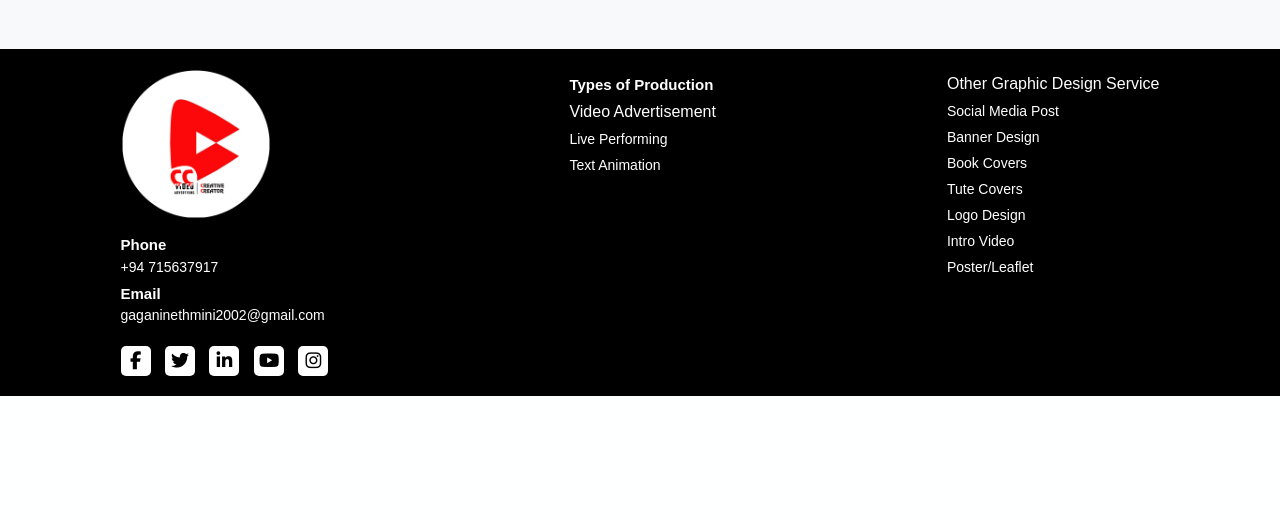
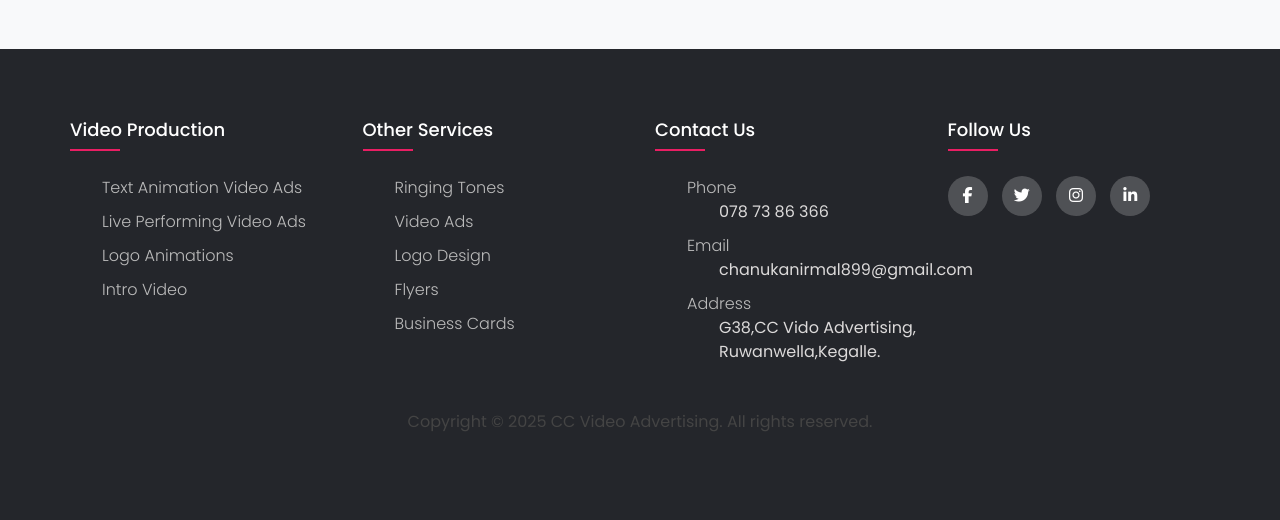
Before and after one commit to GaganiJayasekara/CC_Video_Advertisining, a PHP site: page /start.html in a window 1280 px wide. Shown: the part 1132-1652 px from the top of the page. Before the commit the page ends 1528 px from the top, so only its background shows below. Run offline with PHP 8.4, Linux system fonts and the light colour scheme.

Commit message:
Update footer in start.html

```diff
--- a/css/start.css
+++ b/css/start.css
@@ -1,8 +1,16 @@
+@import url('https://fonts.googleapis.com/css2?family=Poppins:wght@300;400;500;600;700&display=swap');
 body {
-    font-family: Arial, sans-serif;
+    line-height: 1.5;
+	  font-family: 'Poppins', sans-serif;
     margin: 0;
     padding: 0;
     background-color: #f8f9fa;
+}
+
+*{
+	margin:0;
+	padding:0;
+	box-sizing: border-box;
 }
 
 header {
@@ -65,61 +73,98 @@ header h1 {
     font-weight: 500;
 }
 
-.footer {
-  background-color: #000;
-  padding: 10px 5px;
+.container{
+	max-width: 1170px;
+	margin:auto;
+}
+.row{
+	display: flex;
+	flex-wrap: wrap;
+}
+ul{
+	list-style: none;
+}
+.footer{
+	background-color: #24262b;
+    padding: 70px 0;
+}
+.footer-col{
+   width: 25%;
+   padding: 0 15px;
+}
+.footer-col h4{
+	font-size: 18px;
+	color: #ffffff;
+	text-transform: capitalize;
+	margin-bottom: 35px;
+	font-weight: 500;
+	position: relative;
+}
+.footer-col h4::before{
+	content: '';
+	position: absolute;
+	left:0;
+	bottom: -10px;
+	background-color: #e91e63;
+	height: 2px;
+	box-sizing: border-box;
+	width: 50px;
+}
+.footer-col ul li:not(:last-child){
+	margin-bottom: 10px;
+}
+.footer-col ul li a{
+	font-size: 16px;
+	text-transform: capitalize;
+	color: #ffffff;
+	text-decoration: none;
+	font-weight: 300;
+	color: #bbbbbb;
+	display: block;
+	transition: all 0.3s ease;
+}
+.footer-col ul li a:hover{
+	color: #ffffff;
+	padding-left: 8px;
+}
+.footer-col .social-links a{
+	display: inline-block;
+	height: 40px;
+	width: 40px;
+	background-color: rgba(255,255,255,0.2);
+	margin:0 10px 10px 0;
+	text-align: center;
+	line-height: 40px;
+	border-radius: 50%;
+	color: #ffffff;
+	transition: all 0.5s ease;
+}
+.footer-col .social-links a:hover{
+	color: #24262b;
+	background-color: #ffffff;
+}
+.a{
+	color:rgb(220, 218, 218)
 }
 
-.footer-container {
-  display: flex;
-  justify-content: space-around;
-  flex-wrap: wrap;
+.footerLogo img{
+	width: 50px;
+
 }
-
-.footer-section {
-  max-width: 250px;
-  margin: 5px;
-  padding: 5px;
+/*responsive*/
+@media(max-width: 767px){
+  .footer-col{
+    width: 50%;
+    margin-bottom: 30px;
 }
-
-.logo {
-  width: 150px;
-  margin-bottom: 10px;
-  border-radius: 50%;
 }
-
-.footer-section h6{
-    color: white;
-    font-size: medium;
+@media(max-width: 574px){
+  .footer-col{
+    width: 100%;
 }
-
-.footer-section p {
-  margin: 5px 0;
-  font-size: 14px;
-  color: white;
 }
-
-.footer-section strong {
-  font-size: 15px;
+.footer-bottom{
+	color:#444444;
+	text-align: center;
+	margin-top:30px;
 }
-
-.social-icons {
-  margin-top: 20px;
-  size: 5px;
-}
-
-.social-icons a {
-  color: white;
-  margin-right: 10px;
-  font-size: 18px;
-  text-decoration: none;
-  display: inline-block;
-  background-color: #fff;
-  color: #000;
-  border-radius: 5px;
-  padding: 5px;
-  width: 30px;
-  height: 30px;
-  text-align: center;
-  line-height: 20px;
-}
--- a/start.html
+++ b/start.html
@@ -4,6 +4,7 @@
   <meta charset="UTF-8">
   <meta name="viewport" content="width=device-width, initial-scale=1.0">
   <title>CC Video Advertisining</title>
+  <link rel="stylesheet" type="text/css" href="https://cdnjs.cloudflare.com/ajax/libs/font-awesome/5.15.1/css/all.min.css">
 
   <!--Fontawsome CDN-->
   <link
@@ -57,40 +58,64 @@
     </div>
   </section>
 
-  <footer class="footer">
-    <div class="footer-container">
-      <div class="footer-section logo-contact">
-        <img src="../CC_Video_Advertisining/images/logo.jpg" class="logo" alt="Logo">
-        <p><strong>Phone</strong><br>+94 715637917</p>
-        <p><strong>Email</strong><br>gaganinethmini2002@gmail.com</p>
-        <div class="social-icons">
-          <a href="#"><i class="fab fa-facebook-f"></i></a>
-          <a href="#"><i class="fab fa-twitter"></i></a>
-          <a href="#"><i class="fab fa-linkedin-in"></i></a>
-          <a href="#"><i class="fab fa-youtube"></i></a>
-          <a href="#"><i class="fab fa-instagram"></i></a>
-        </div>
-      </div>
+   <footer class="footer">
+  	 <div class="container">
 
+  	 	<div class="row">
 
-      <div class="footer-section">
-        <p><strong>Types of Production</strong></p>
-        <p><h6>Video Advertisement</h6></p>
-        <p>Live Performing</p>
-        <p>Text Animation</p>
-      </div>
+  	 		<div class="footer-col">
 
-      <div class="footer-section">
-        <p><h6>Other Graphic Design Service</h6></p>
-        <p>Social Media Post</p>
-        <p>Banner Design</p>
-        <p>Book Covers</p>
-        <p>Tute Covers</p>
-        <p>Logo Design</p>
-        <p>Intro Video</p>
-        <p>Poster/Leaflet</p>
-      </div>
-    </div>
+  	 			<h4>Video Production</h4>
+  	 			<ul>
+  	 				<li><a href="#">Text Animation Video Ads</a></li>
+  	 				<li><a href="#">Live Performing Video Ads</a></li>
+  	 				<li><a href="#">Logo animations</a></li>
+  	 				<li><a href="#">Intro Video</a></li>
+  	 			</ul>
+  	 		</div>
+  	 		<div class="footer-col">
+  	 			<h4>Other Services</h4>
+  	 			<ul>
+  	 				<li><a href="#">Ringing tones</a></li>
+  	 				<li><a href="#">Video Ads</a></li>
+  	 				<li><a href="#">Logo Design</a></li>
+  	 				<li><a href="#">Flyers</a></li>
+  	 				<li><a href="#">Business Cards</a></li>
+  	 			</ul>
+  	 		</div>
+  	 		<div class="footer-col">
+  	 			<h4>Contact Us</h4>
+  	 			<ul>
+  	 				<li><a href="#">Phone</a>
+						<ul><li class="a">078 73 86 366</li></ul>
+					</li>
+  	 				<li><a href="#">Email</a>
+						<ul><li class="a">chanukanirmal899@gmail.com</li></ul>
+					</li>
+  	 				<li><a href="#">Address</a>
+						<ul><li class="a">G38,CC Vido Advertising,<br>Ruwanwella,Kegalle.</li></ul>
+					</li>
+  	 			</ul>
+  	 		</div>
+  	 		<div class="footer-col">
+
+  	 			<h4>follow us</h4>
+  	 			<div class="social-links">
+  	 				<a href="#"><i class="fab fa-facebook-f"></i></a>
+  	 				<a href="#"><i class="fab fa-twitter"></i></a>
+  	 				<a href="#"><i class="fab fa-instagram"></i></a>
+  	 				<a href="#"><i class="fab fa-linkedin-in"></i></a>
+
+  	 			</div>
+
+  	 		</div>
+
+  	 	</div>
+  	 </div>
+  	 <div class="footer-bottom">
+  	 	<p>Copyright &copy; 2025 CC Video Advertising. All rights reserved.</p>
+
   </footer>
+
 </body>
 </html>
```
